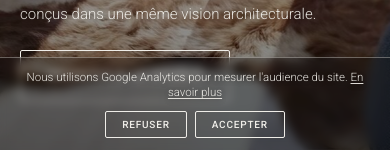
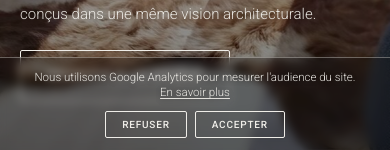
Before and after one commit to SupraStudio/Supra-Studio, a Next.js app in the folder supra-studio-nextjs/: page / in a window 390 px wide. Shown: the part 694-844 px from the top of the page. Built offline with nearby package versions, Linux system fonts and the light colour scheme; no server answers.

Commit message:
Mise à jour site

```diff
--- a/supra-studio-nextjs/app/globals.css
+++ b/supra-studio-nextjs/app/globals.css
@@ -1404,6 +1404,7 @@ button { font-family: inherit; cursor: pointer; }
   opacity: 1;
   transition: color .3s var(--ease);
 }
+.cookie-banner-break { display: none; }
 .cookie-banner-actions {
   display: flex;
   gap: 10px;
@@ -1460,4 +1461,6 @@ button { font-family: inherit; cursor: pointer; }
   }
   .cookie-banner-actions { justify-content: center; gap: 8px; }
   .cookie-btn { padding: 7px 16px; font-size: 10px; }
+  .cookie-banner-break { display: block; }
+  .cookie-banner-link { white-space: nowrap; }
 }
--- a/supra-studio-nextjs/components/CookieConsent.tsx
+++ b/supra-studio-nextjs/components/CookieConsent.tsx
@@ -88,8 +88,12 @@ export default function CookieConsent({ gaId }: { gaId?: string }) {
           aria-label={t.cookieBanner.title}
         >
           <p className="cookie-banner-text">
-            {t.cookieBanner.text}{" "}
-            <a href={localizedHref("/politique-confidentialite", lang)}>
+            {t.cookieBanner.text}
+            <br className="cookie-banner-break" />{" "}
+            <a
+              className="cookie-banner-link"
+              href={localizedHref("/politique-confidentialite", lang)}
+            >
               {t.cookieBanner.link}
             </a>
           </p>
```
